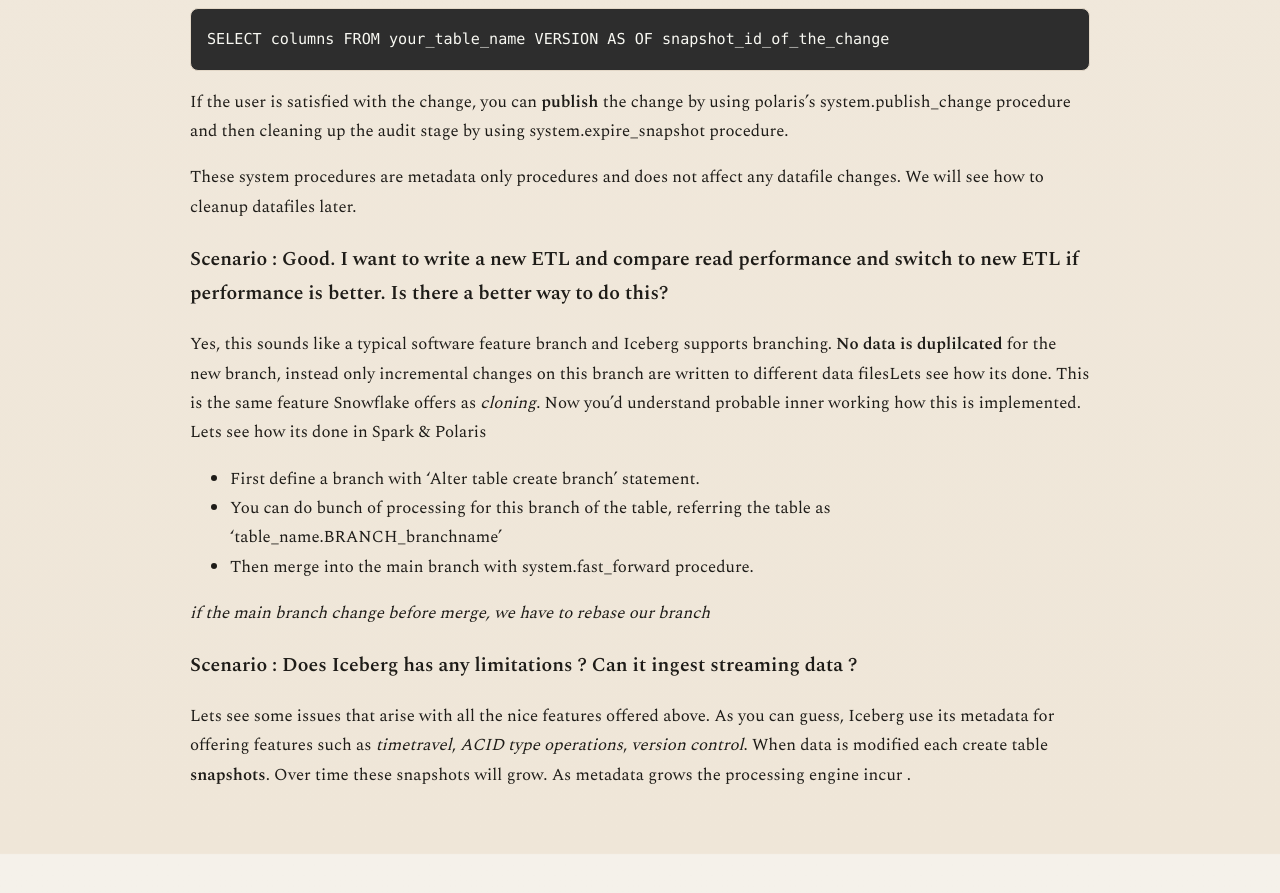
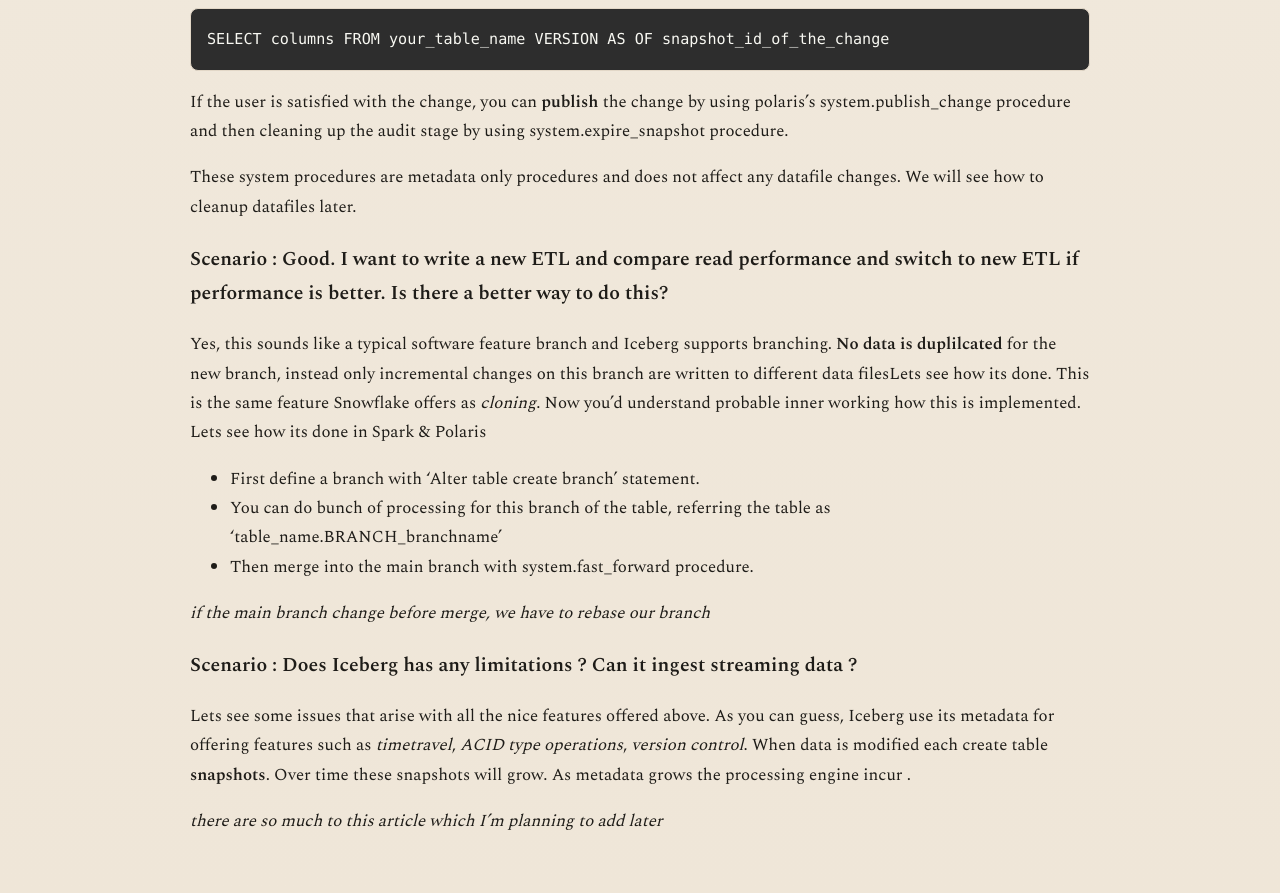
Before and after one commit to nilanka-weeraman/nilanka-weeraman.github.io, a Jekyll site: the page built from _posts/2023-04-30-opendatalake_with_iceberg.md, in a window 1280 px wide and 900 px high, scrolled down 4751 px. Shown: the top 893 px of the window. Built offline with Jekyll 4.4.1, drawn with Linux system fonts in a browser that asks for light colours; before the commit the page ends 5605 px from its top, so only the background shows below that.

Commit message:
iceberg future work comment

```diff
--- a/_posts/2023-04-30-opendatalake_with_iceberg.md
+++ b/_posts/2023-04-30-opendatalake_with_iceberg.md
@@ -142,3 +142,5 @@ _if the main branch change before merge, we have to rebase our branch_
 ### Scenario : Does Iceberg has any limitations ? Can it ingest streaming data ? {#ingestions}
 
 Lets see some issues that arise with all the nice features offered above. As you can guess, Iceberg use its metadata for offering features such as _timetravel_, _ACID type operations_, _version control_. When data is modified each create table **snapshots**. Over time these snapshots will grow. As metadata grows the processing engine incur .
+
+_there are so much to this article which I'm planning to add later_
```
